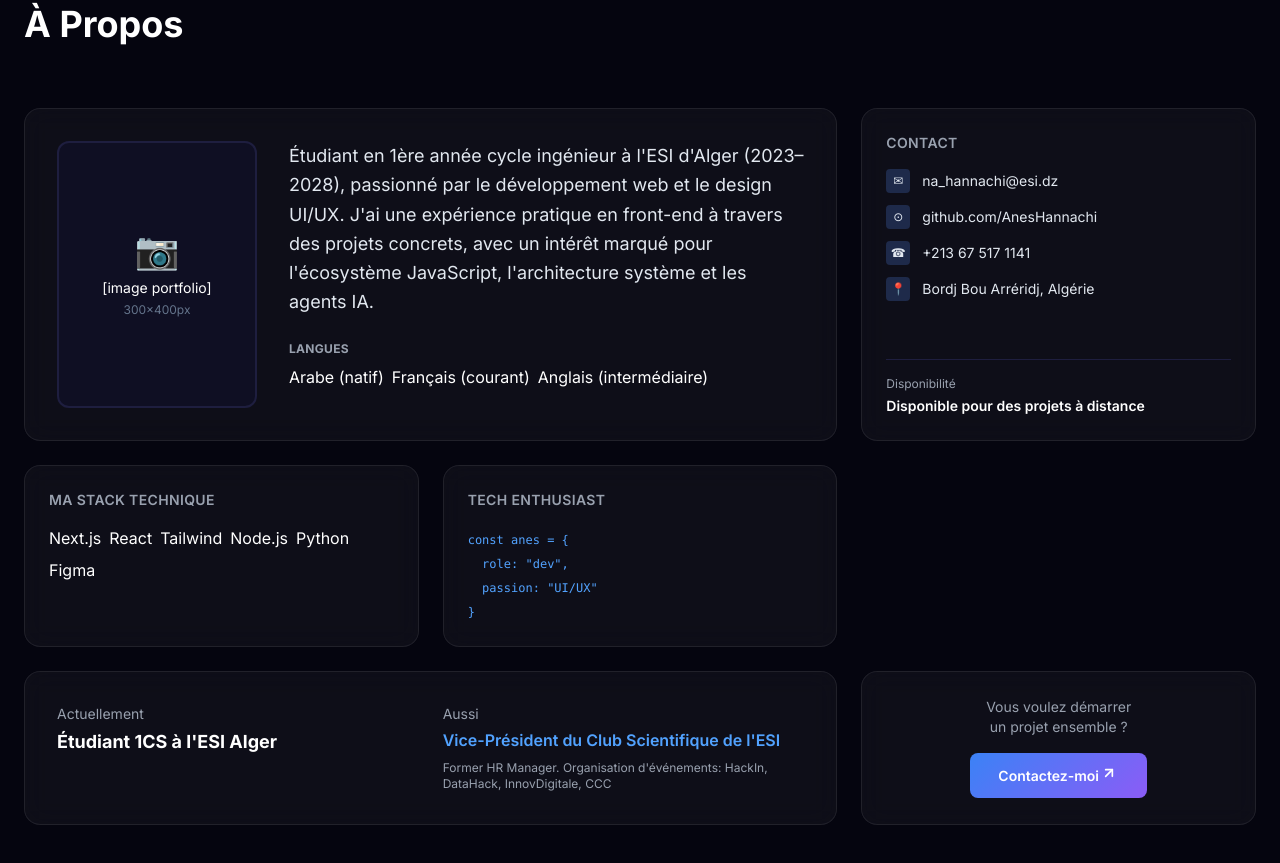
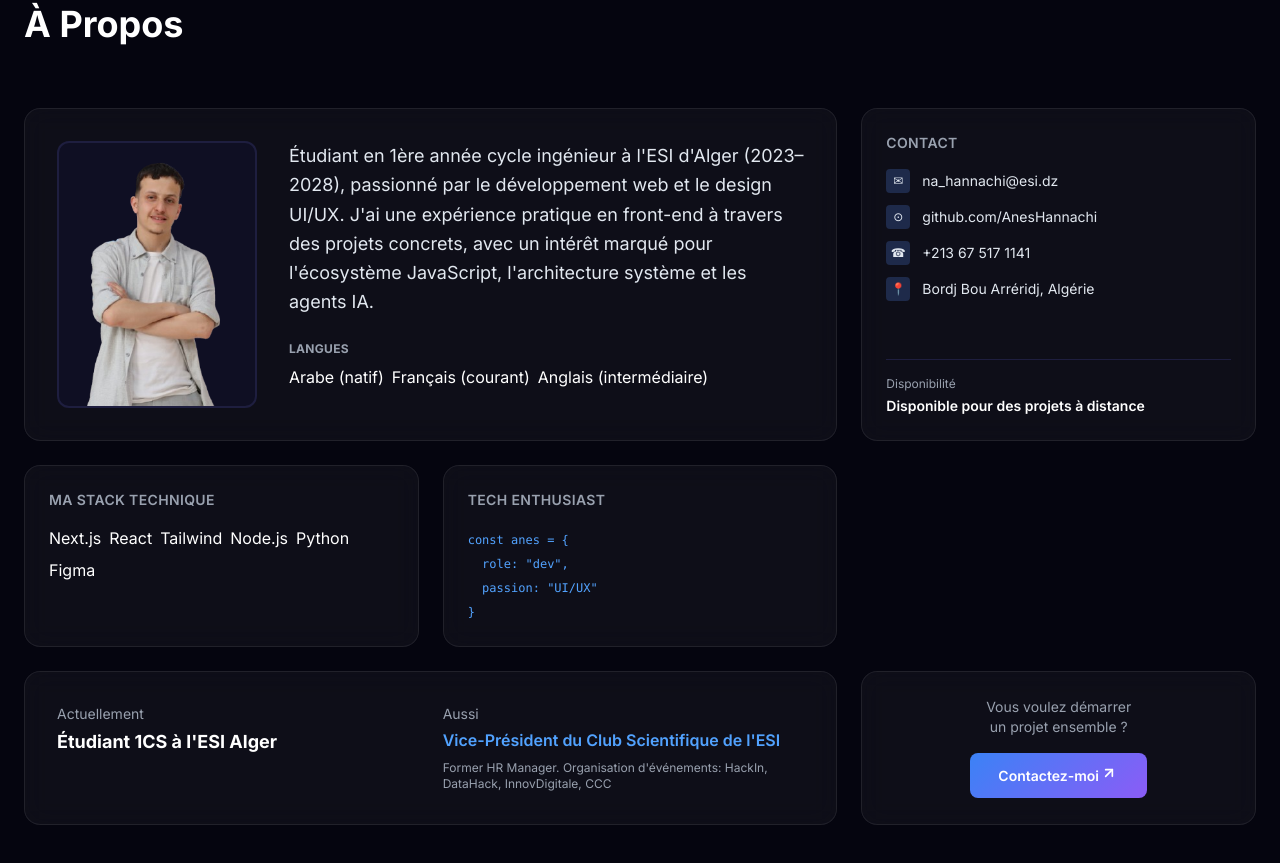
Before and after one commit to AnesHannachi/portfolio-v2, a Next.js app: page / in a window 1280 px wide. Shown: the part 892-1755 px from the top of the page. Built offline with nearby package versions, Linux system fonts and the light colour scheme.

Commit message:
fix: the contact link

```diff
--- a/src/app/page.jsx
+++ b/src/app/page.jsx
@@ -13,23 +13,15 @@ import Footer from '@/components/Footer';
 export default function Home() {
   const [isContactOpen, setIsContactOpen] = useState(false);
 
-  const handleContactClick = () => {
-    setIsContactOpen(true);
-  };
-
-  const handleCloseContact = () => {
-    setIsContactOpen(false);
-  };
-
   return (
     <main className="min-h-screen bg-[#05050f] text-white">
-      <Navbar onContactClick={handleContactClick} />
+      <Navbar onContactClick={() => setIsContactOpen(true)} />
       <Hero />
-      <About />
+      <About onContactClick={() => setIsContactOpen(true)} />
       <Projects />
       <Skills />
       <Parcours />
-      <ContactModal isOpen={isContactOpen} onClose={handleCloseContact} />
+      <ContactModal isOpen={isContactOpen} onClose={() => setIsContactOpen(false)} />
       <Footer />
     </main>
   );
--- a/src/components/About.jsx
+++ b/src/components/About.jsx
@@ -1,6 +1,6 @@
 import { ArrowUpRight } from 'lucide-react';
 
-export default function About() {
+export default function About({ onContactClick }) {
   return (
     <section id="about" className="py-24 px-6 bg-[#05050f]">
       <div className="max-w-7xl mx-auto">
@@ -13,11 +13,7 @@ export default function About() {
           <div className="md:col-span-2 glass rounded-2xl p-8 flex flex-col md:flex-row gap-8 items-center md:items-start">
             {/* Photo */}
             <div className="w-full max-w-[200px] aspect-3/4 rounded-xl bg-[#0f0f23] border-2 border-[#1e1e3f] flex items-center justify-center shrink-0">
-              <span className="text-muted text-center">
-                <div className="text-4xl mb-2">📷</div>
-                <p className="text-sm">[image portfolio]</p>
-                <p className="text-xs text-[#64748b] mt-1">300x400px</p>
-              </span>
+              <img src="/aneshannachi.png" alt="Anes Hannachi" className="w-full h-full object-cover" />
             </div>
             {/* Bio text and Languages */}
             <div className="flex-1 space-y-6">
@@ -115,8 +111,13 @@ export default function About() {
 
           {/* Card 6: CTA card */}
           <div className="glass rounded-2xl p-6 flex flex-col justify-center items-center text-center">
-            <p className="text-sm text-gray-400 mb-4">Vous voulez démarrer<br />un projet ensemble ?</p>
-            <a href="#contact" className="group btn-primary text-sm inline-flex items-center justify-center">
+  <p className="text-sm text-gray-400 mb-4">
+    Vous voulez démarrer<br />un projet ensemble ?
+  </p>
+  <button
+    onClick={onContactClick}
+    className="group btn-primary text-sm inline-flex items-center justify-center"
+  >
     <span className="inline-flex items-center justify-center w-0 opacity-0 -translate-x-2 group-hover:w-5 group-hover:opacity-100 group-hover:translate-x-0 transition-all duration-300 overflow-hidden">
       <ArrowUpRight className="w-4 h-4" strokeWidth={2.5} />
     </span>
@@ -124,7 +125,7 @@ export default function About() {
     <span className="inline-flex items-center justify-center w-5 opacity-100 translate-x-0 group-hover:w-0 group-hover:opacity-0 group-hover:translate-x-2 transition-all duration-300 overflow-hidden">
       <ArrowUpRight className="w-4 h-4" strokeWidth={2.5} />
     </span>
-            </a>
+  </button>
 </div>
         </div>
       </div>
```
Lines whose indentation alone changed are shown as unchanged.
